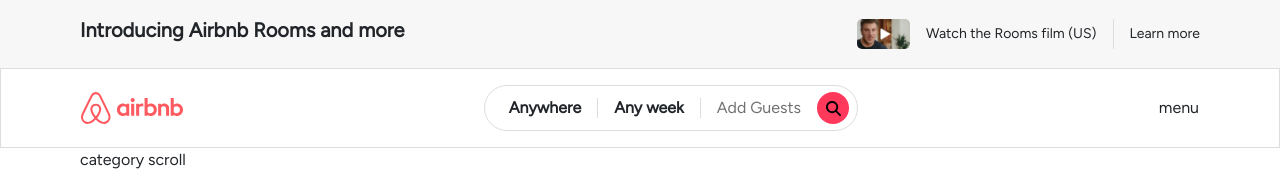
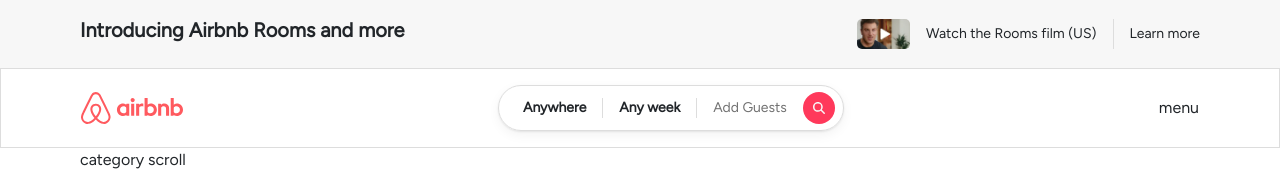
Before and after one commit to dsen12/Airbnb-Clone, a React (Create React App) app: page / in a window 1280 px wide. Shown: the top 175 px of the page. Built offline with nearby package versions, Linux system fonts and the light colour scheme.

Commit message:
re-add fontawesome via npm. replaced svg icon image with import. finish search engine.

```diff
--- a/package.json
+++ b/package.json
@@ -5,6 +5,9 @@
   "dependencies": {
     "@fontsource/figtree": "^5.0.1",
     "@fortawesome/fontawesome-free": "^6.4.0",
+    "@fortawesome/fontawesome-svg-core": "^6.4.0",
+    "@fortawesome/free-solid-svg-icons": "^6.4.0",
+    "@fortawesome/react-fontawesome": "^0.2.0",
     "@testing-library/jest-dom": "^5.16.5",
     "@testing-library/react": "^13.4.0",
     "@testing-library/user-event": "^13.5.0",
--- a/src/App.css
+++ b/src/App.css
@@ -81,6 +81,8 @@ header .navbar {
 }
 
 .search-buttons {
+  box-shadow: 0 1px 2px rgba(0,0,0,0.08), 0 4px 12px rgba(0,0,0,0.05);
+  transition: box-shadow 0.2s ease-in-out;
   display: flex;
   border: 1px solid #dddddd;
   border-radius: 40px;
@@ -88,17 +90,25 @@ header .navbar {
   align-items: center;
 }
 
+.search-buttons:hover {
+  box-shadow: 0 2px 4px rgba(0, 0, 0, 0.12), 0 6px 16px rgba(0, 0, 0, 0.08);
+}
+
 .search-buttons div {
   padding: 0 16px;
-  font-size: 16px;
+  font-size: 14px;
   line-height: 20px;
 }
+
 .search-buttons div:first-child {
   padding-left: 9px 0;
 }
+
 .search-buttons .add-guests {
   color: rgb(113, 113, 113);
+  font-weight: 400;
 }
+
 .search-buttons .anywhere, .any-week {
   font-weight: 800;
 }
@@ -120,9 +130,10 @@ header .navbar {
   align-items: center;
 }
 
-.search-buttons img {
-  height: 15px;
-  width: 15px;
+.search-buttons .button .icon {
+  height: 12px;
+  width: 12px;
   display: block;
   margin: auto;
+  color: #f7f7f7;
 }
--- a/src/App.js
+++ b/src/App.js
@@ -1,7 +1,8 @@
 import './App.css';
 import BannerImage from "./images/Banner-Image.png";
 import AirbnbLogo from "./images/Airbnb_Logo.svg"
-import MagnifyingGlass from "./images/magnifying-glass-solid.svg";
+import { FontAwesomeIcon } from '@fortawesome/react-fontawesome';
+import { faMagnifyingGlass } from '@fortawesome/free-solid-svg-icons';
 
 function App() {
   return (
@@ -24,7 +25,9 @@ function App() {
                       <div className='anywhere'>Anywhere</div>
                       <div className='any-week'>Any week</div>
                       <div className='add-guests'>Add Guests</div>
-                      <div className='button'><img src={MagnifyingGlass} alt='hi'></img></div>
+                      <div className='button'>
+                        <FontAwesomeIcon className='icon' icon={faMagnifyingGlass} />
+                      </div>
                     </div>
                   </div>
                   <div>menu</div>
--- a/src/index.js
+++ b/src/index.js
@@ -5,6 +5,7 @@ import 'bootstrap/dist/css/bootstrap.min.css';
 import "@fontsource/figtree";
 import App from './App';
 import reportWebVitals from './reportWebVitals';
+
 
 const root = ReactDOM.createRoot(document.getElementById('root'));
 root.render(
```
Also changed, not shown: src/index.css (line endings or trailing spaces), 1 other file (tests, documents, lock files or other folders).
